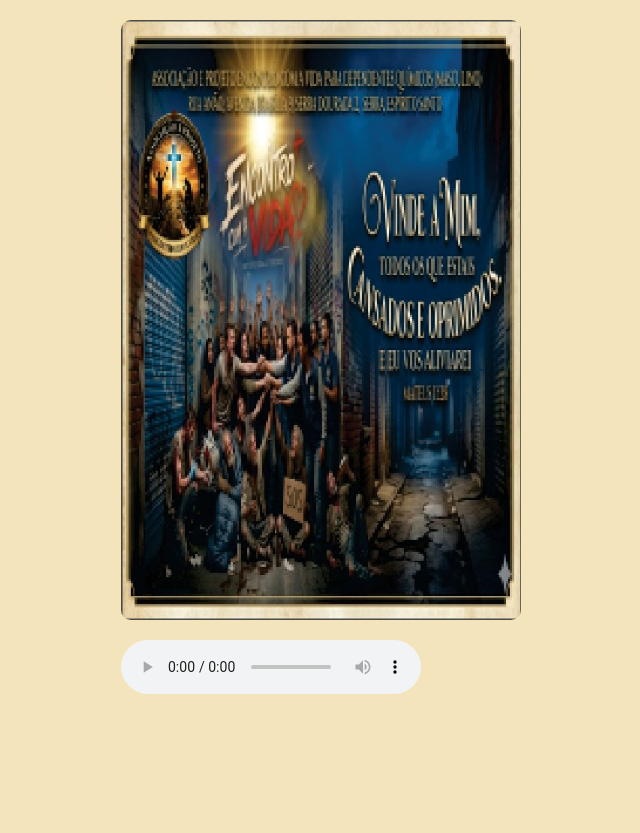
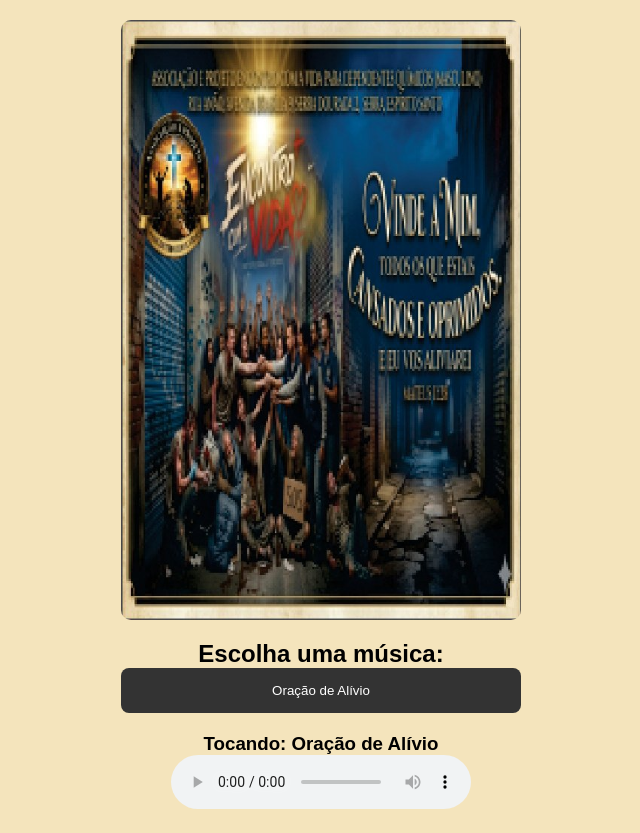
Before and after one commit to marcosrodriguessoares58-gif/instituto-teologico, a React (Vite) app: page / in a window 1280 px wide. Shown: the whole page, without its empty margins (319-959 px from the left). Before the commit the page ends 800 px from the top, so only its background shows below. Built offline with nearby package versions, Linux system fonts and the light colour scheme.

Commit message:
Adicionando lista de musicas

```diff
--- a/src/App.jsx
+++ b/src/App.jsx
@@ -1,39 +1,43 @@
+import { useState } from 'react';
+
 function App() {
+  const [musicaAtual, setMusicaAtual] = useState({
+    nome: "Oração de Alívio",
+    url: "https://drive.google.com/uc?export=download&id=1XTtehdDUJv3Lh6HASJIm9JDCrXjVAYcS"
+  });
+
+  const playlist = [
+    { nome: "Oração de Alívio", id: "1XTtehdDUJv3Lh6HASJIm9JDCrXjVAYcS" },
+    // Adicione mais músicas aqui seguindo o mesmo padrão
+  ];
+
   return (
     <div className="main-container">
-      {/* Imagem com proporção preservada */}
       <img src="/arte-pequena.jpg" alt="Banner" className="banner-image" />
 
-      {/* Player de música */}
+      <h2>Escolha uma música:</h2>
+      <div className="playlist">
+        {playlist.map((musica, index) => (
+          <button key={index} onClick={() => setMusicaAtual({nome: musica.nome, url: `https://drive.google.com/uc?export=download&id=${musica.id}`})}>
+            {musica.nome}
+          </button>
+        ))}
+      </div>
+
       <div className="player-container">
-        <audio
-          controls
-          src="https://drive.google.com/uc?export=download&id=1XTtehdDUJv3Lh6HASJIm9JDCrXjVAYcS"
-        >
-          Seu navegador não suporta a reprodução de áudio.
-        </audio>
+        <h3>Tocando: {musicaAtual.nome}</h3>
+        <audio controls key={musicaAtual.url} src={musicaAtual.url} />
       </div>
 
       <style>{`
-        body, html { margin: 0; padding: 0; width: 100%; min-height: 100%; background: #f4e4bc; }
-        .main-container {
-          display: flex;
-          flex-direction: column;
-          align-items: center;
-          padding: 20px 10px;
-        }
-        .banner-image {
-          width: 90%;          /* A imagem ocupa 90% da largura da tela */
-          max-width: 400px;    /* Mantém um limite para não ficar distorcida */
-          height: auto;        /* A altura ajusta sozinha */
-          object-fit: contain; /* Garante que a proporção original seja mantida */
-          border-radius: 10px;
-          margin-bottom: 20px;
-        }
-        .player-container { width: 90%; max-width: 400px; }
+        body { margin: 0; background: #f4e4bc; font-family: sans-serif; }
+        .main-container { display: flex; flex-direction: column; align-items: center; padding: 20px; }
+        .banner-image { width: 90%; max-width: 400px; height: auto; border-radius: 10px; margin-bottom: 20px; }
+        .playlist { display: flex; flex-direction: column; gap: 10px; width: 90%; max-width: 400px; margin-bottom: 20px; }
+        button { padding: 15px; border: none; border-radius: 8px; background: #333; color: #fff; cursor: pointer; }
+        .player-container { width: 90%; max-width: 400px; text-align: center; }
       `}</style>
     </div>
   );
 }
-
 export default App;
```
